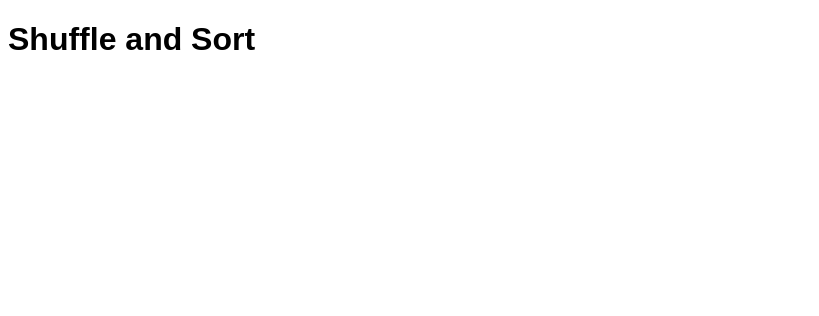
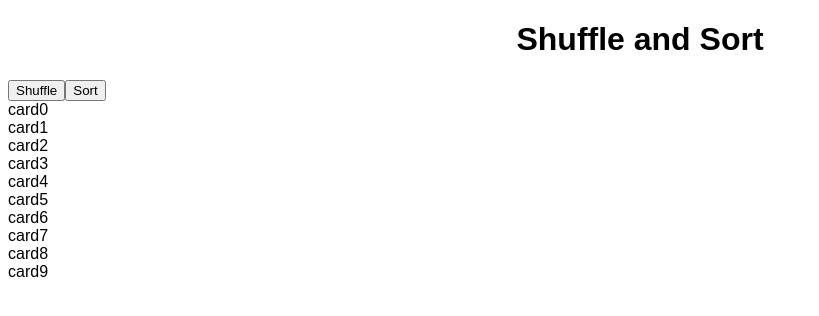
Before and after one commit to saurabh908/ShuffleCard, a website built with Parcel: page index.html in a window 1280 px wide. Shown: the whole page, without its empty margins (0-819 px from the left). Built offline with nearby package versions, Linux system fonts and the light colour scheme.

Commit message:
Cards first encounter

```diff
--- a/src/index.js
+++ b/src/index.js
@@ -1,5 +1,25 @@
 import "./styles.css";
+let appId = document.getElementById("app");
 
-document.getElementById("app").innerHTML = `
+appId.innerHTML = `
 <h1>Shuffle and Sort</h1>
 `;
+
+const ShuffleButton = () => `<button onClick=shuffleCard()>Shuffle</button>`;
+const SortButton = () => `<button onClick=generateSortedCard()>Sort</button>`;
+
+appId.innerHTML += ShuffleButton();
+appId.innerHTML += SortButton();
+
+const shuffleCard = () => {};
+
+const generateSortedCard = () => {
+  let element = "";
+  for (let index = 0; index < 10; index++) {
+    let elementId = "card" + index;
+    element += `<div class="cardClassDiv">${elementId}</div>`;
+  }
+  appId.innerHTML += element;
+};
+shuffleCard();
+generateSortedCard();
--- a/src/styles.css
+++ b/src/styles.css
@@ -1,3 +1,7 @@
 body {
   font-family: sans-serif;
 }
+
+body h1 {
+  text-align: center;
+}
```
